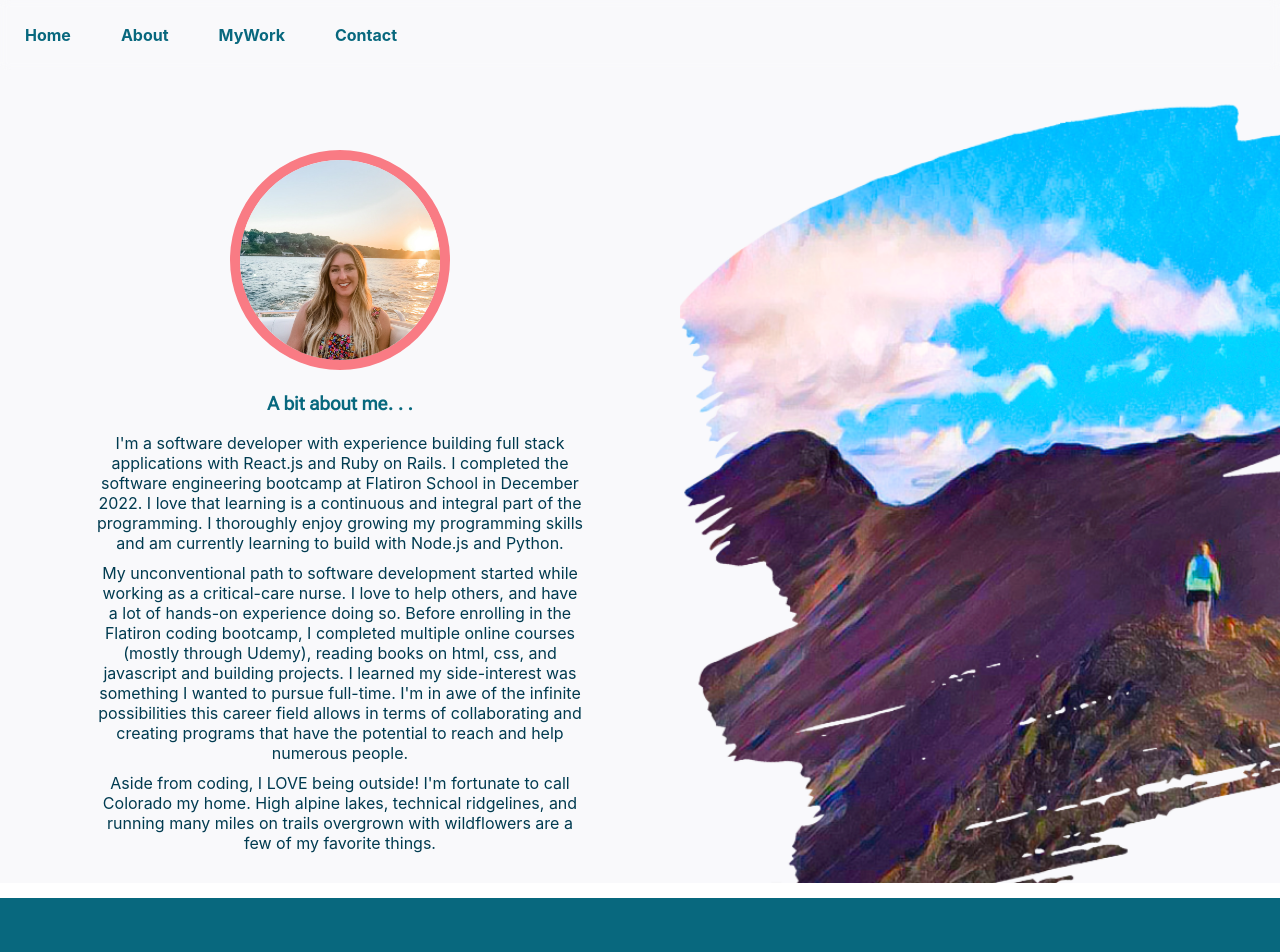
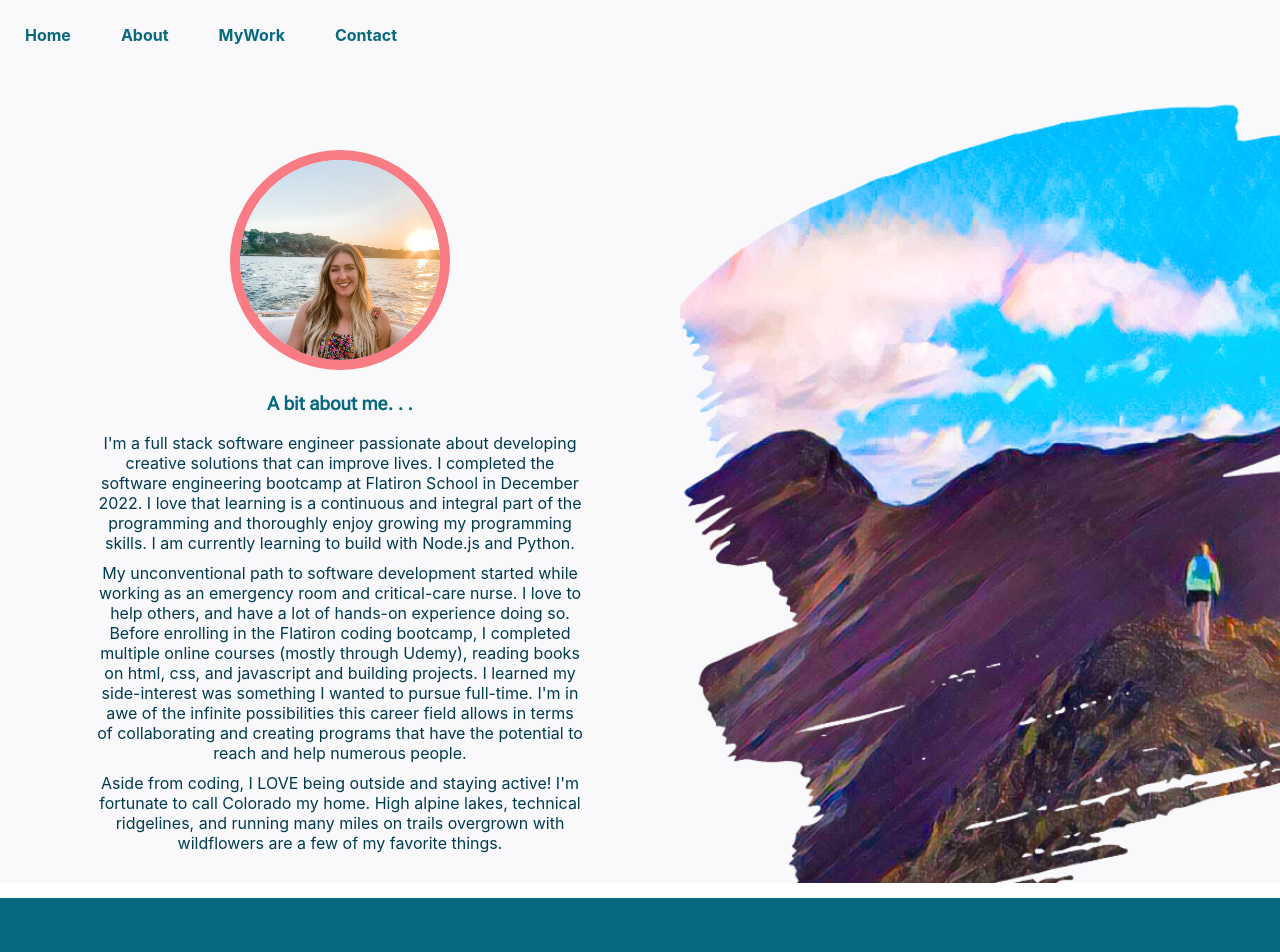
Before and after one commit to Schmidt1697/annaSPersonalSite, a React (Create React App) app: page /about in a window 1280 px wide. Shown: the top 952 px of the page. Built offline with nearby package versions, Linux system fonts and the light colour scheme; a web font is replaced by a local one.

Commit message:
fixed navbar and about

```diff
--- a/src/App.css
+++ b/src/App.css
@@ -62,7 +62,7 @@ i{
   margin: 0 auto;
   position: fixed;
   z-index: 2;
-  max-width: 1500px;
+  max-width: 1600px;
   backdrop-filter: blur(5px);
 }
 
--- a/src/components/About.js
+++ b/src/components/About.js
@@ -11,13 +11,13 @@ const About = () => {
         A bit about me. . .
         </h3>
         <p>
-        I'm a software developer with experience building full stack applications with React.js and Ruby on Rails. I completed the software engineering bootcamp at Flatiron School in December 2022. I love that learning is a continuous and integral part of the programming. I thoroughly enjoy growing my programming skills and am currently learning to build with Node.js and Python.
+        I'm a full stack software engineer passionate about developing creative solutions that can improve lives. I completed the software engineering bootcamp at Flatiron School in December 2022. I love that learning is a continuous and integral part of the programming and thoroughly enjoy growing my programming skills. I am currently learning to build with Node.js and Python.
         </p>
         <p>
-        My unconventional path to software development started while working as a critical-care nurse. I love to help others, and have a lot of hands-on experience doing so. Before enrolling in the Flatiron coding bootcamp, I completed multiple online courses (mostly through Udemy), reading books on html, css, and javascript and building projects. I learned my side-interest was something I wanted to pursue full-time. I'm in awe of the infinite possibilities this career field allows in terms of collaborating and creating programs that have the potential to reach and help numerous people.
+        My unconventional path to software development started while working as an emergency room and critical-care nurse. I love to help others, and have a lot of hands-on experience doing so. Before enrolling in the Flatiron coding bootcamp, I completed multiple online courses (mostly through Udemy), reading books on html, css, and javascript and building projects. I learned my side-interest was something I wanted to pursue full-time. I'm in awe of the infinite possibilities this career field allows in terms of collaborating and creating programs that have the potential to reach and help numerous people.
         </p>
         <p>
-        Aside from coding, I LOVE being outside! I'm fortunate to call Colorado my home. High alpine lakes, technical ridgelines, and running many miles on trails overgrown with wildflowers are a few of my favorite things.
+        Aside from coding, I LOVE being outside and staying active! I'm fortunate to call Colorado my home. High alpine lakes, technical ridgelines, and running many miles on trails overgrown with wildflowers are a few of my favorite things.
         </p>
       </div>
       <div className="half-page-image"></div>
```
